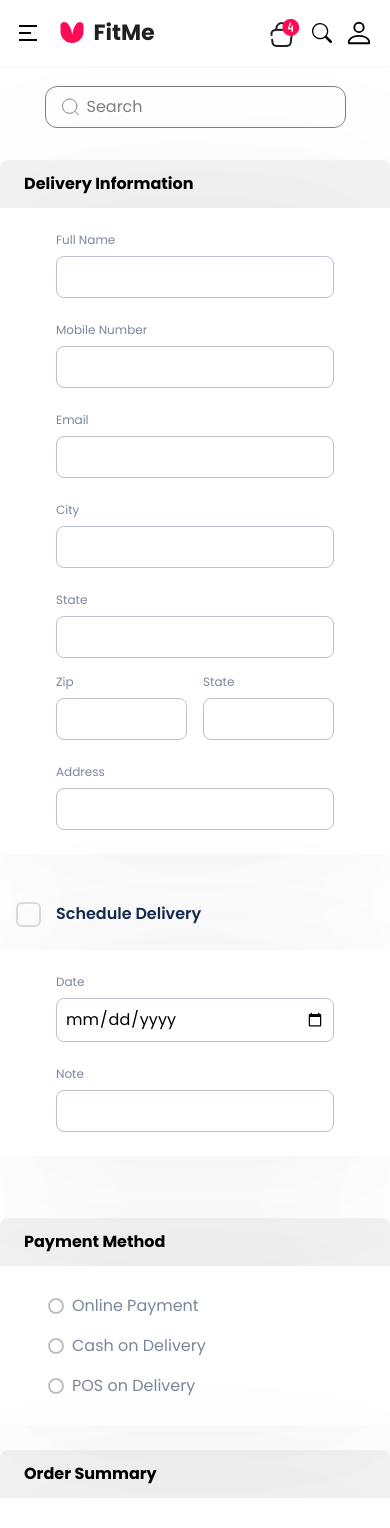
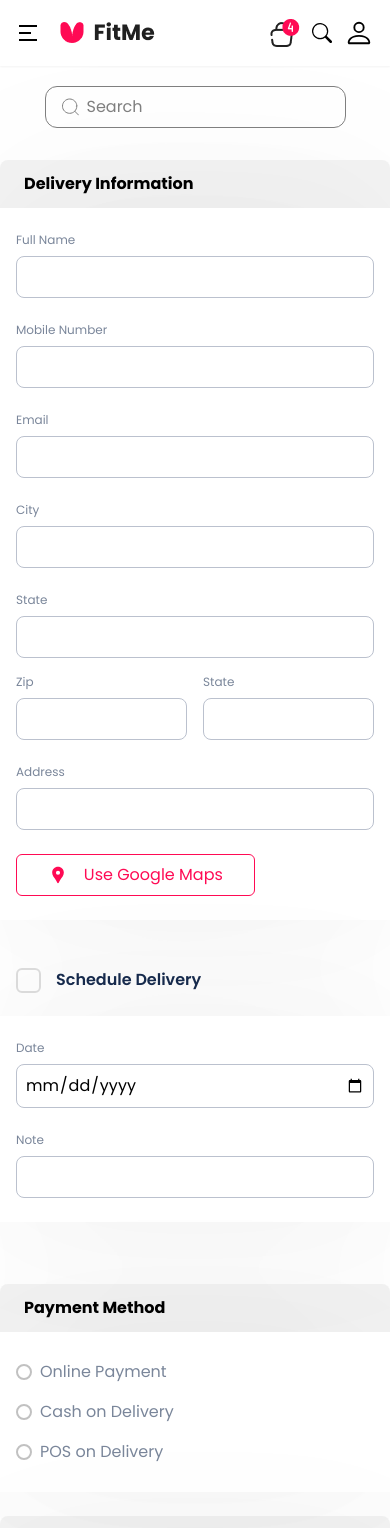
Before and after one commit to abdallamfathy/vendyway, a React (Vite) app: page /checkout in a window 390 px wide. Shown: the top 1528 px of the page. Built offline with nearby package versions, Linux system fonts and the light colour scheme.

Commit message:
add use google maps

```diff
--- a/src/theme1/components/Checkout/Delivery/Delivery.tsx
+++ b/src/theme1/components/Checkout/Delivery/Delivery.tsx
@@ -8,8 +8,6 @@ const Delivery: React.FC = () => {
     <div className='flex flex-col gap-12'>
         <DeliveryInfo/>
           <Schedule/>
-        <div className='max-md:hidden'>
-        </div>
     </div>
   )
 }
--- a/src/theme1/components/Checkout/Delivery/DeliveryInfo.tsx
+++ b/src/theme1/components/Checkout/Delivery/DeliveryInfo.tsx
@@ -1,12 +1,15 @@
 import React from "react";
 import Input from "./Input";
 import Header from "../Header";
+import { MdLocationPin } from "react-icons/md";
+import Map from "./Map";
 
 const DeliveryInfo: React.FC = () => {
+  const [showMap, setShowMap] = React.useState(false);
   return (
     <div className="flex flex-col">
       <Header title="Delivery Information" />
-      <div className="bg-white px-14 py-6 checkoutShadow">
+      <div className="bg-white md:px-14 px-4 py-6 checkoutShadow">
         <div className="flex flex-col gap-6">
           <div className="flex md:flex-row flex-col justify-between gap-6">
             <Input type="text" title="Full Name" />
@@ -26,7 +29,11 @@ const DeliveryInfo: React.FC = () => {
             </div>{" "}
           </div>
           <Input type="text" title="Address" />
+          <button onClick={() => setShowMap(true)} className="rounded-md border border-pink1 text-pink1 w-2/3 md:hidden flex justify-center items-center gap-4 py-2"><MdLocationPin size={20}/> Use Google Maps</button>
         </div>
+        {
+          showMap && <Map/>
+        }
       </div>
     </div>
   );
--- /dev/null
+++ b/src/theme1/components/Checkout/Delivery/Map.tsx
@@ -0,0 +1,15 @@
+import React from 'react'
+import SearchInput from '../../Layout/SearchInput'
+
+
+const Map: React.FC = () => {
+  return (
+    <div className='w-full flex flex-col gap-4  mt-10'>
+        <h1 className='text-dark1 font-semibold text-lg'>Delivery Location</h1>
+        <SearchInput/>
+        <iframe src="https://www.google.com/maps/embed?pb=!1m18!1m12!1m3!1d890643.1757879874!2d46.433213422189546!3d29.309478348840827!2m3!1f0!2f0!3f0!3m2!1i1024!2i768!4f13.1!3m3!1m2!1s0x3fc5363fbeea51a1%3A0x74726bcd92d8edd2!2sKuwait!5e0!3m2!1sen!2seg!4v1690440887604!5m2!1sen!2seg"  height="450"   loading="lazy" referrerPolicy="no-referrer-when-downgrade" className='w-full'></iframe>
+    </div>
+  )
+}
+
+export default Map
--- a/src/theme1/components/Checkout/Delivery/Schedule.tsx
+++ b/src/theme1/components/Checkout/Delivery/Schedule.tsx
@@ -14,7 +14,7 @@ const Schedule: React.FC  = () => {
             <span className="checkmark" />
             <p className='text-dark1 font-semibold '>Schedule Delivery</p>
           </label>
-          <div className='bg-white px-14 py-6 checkoutShadow'>
+          <div className='bg-white md:px-14 px-4 py-6 checkoutShadow'>
         <div className='flex flex-col gap-6'>
             <Input type='date' title='Date'/>
             <Input type='text' title='Note'/>
--- a/src/theme1/components/Checkout/OrderSummary/OrderSummary.tsx
+++ b/src/theme1/components/Checkout/OrderSummary/OrderSummary.tsx
@@ -13,7 +13,7 @@ const OrderSummary:React.FC = () => {
   return (
     <div className='flex flex-col '>
       <Header title='Order Summary'/>
-      <div className='flex flex-col gap-22 px-6 py-8 bg-white checkoutShadow'>
+      <div className='flex flex-col gap-22 md:px-6 px-4 py-8 bg-white checkoutShadow'>
        <div className='flex flex-col gap-5'>
        <SummaryCard  img={item1} name={'Mini Sweet Cake Strawberry'} desc={'Strawberry purst'} qty={2} price={49}  />
        <hr className='w-3/4 h-[1px] bg-mgray1 self-center'/>
--- a/src/theme1/components/Checkout/Payment/Payment.tsx
+++ b/src/theme1/components/Checkout/Payment/Payment.tsx
@@ -6,7 +6,7 @@ const Payment: React.FC = () => {
   return (
     <div className="flex flex-col">
       <Header title="Payment Method" />
-      <div className="bg-white px-12 py-7 checkoutShadow">
+      <div className="bg-white md:px-12 px-4 py-7 checkoutShadow">
           <div className="flex md:flex-row flex-col justify-between max-md:gap-4">
             <Input title="Online Payment"/>
             <Input title="Cash on Delivery"/>
--- a/src/theme1/components/UserDashboard/Order/Container.tsx
+++ b/src/theme1/components/UserDashboard/Order/Container.tsx
@@ -6,7 +6,7 @@ import OrderSummary from './OrderSummary'
 
 const Container: React.FC = () => {
   return (
-    <div className='flex flex-col gap-6'>
+    <div className='flex md:flex-row flex-col gap-6'>
         <div className='md:w-2/3 w-full'>
             <OrderCard/>
         </div>
```
